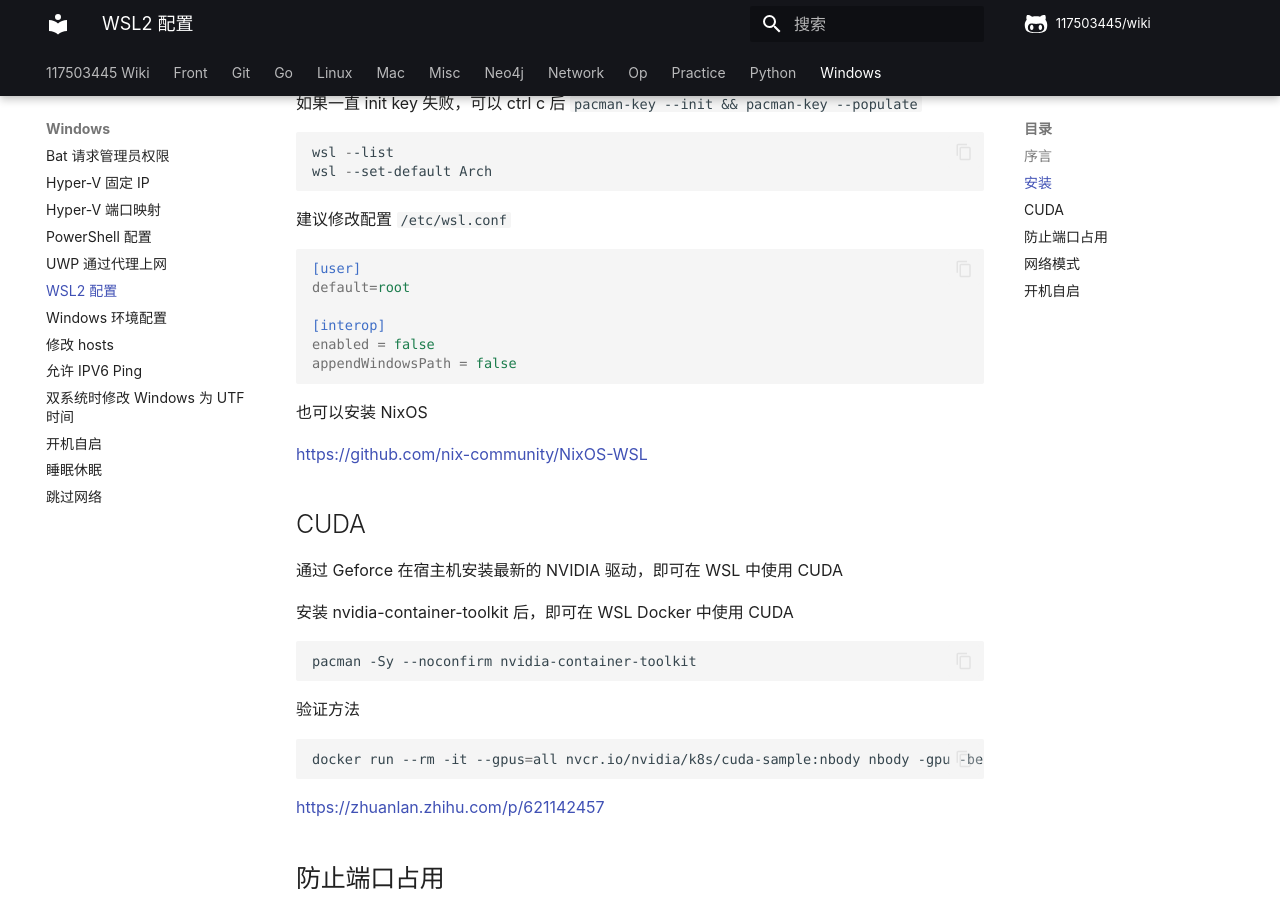
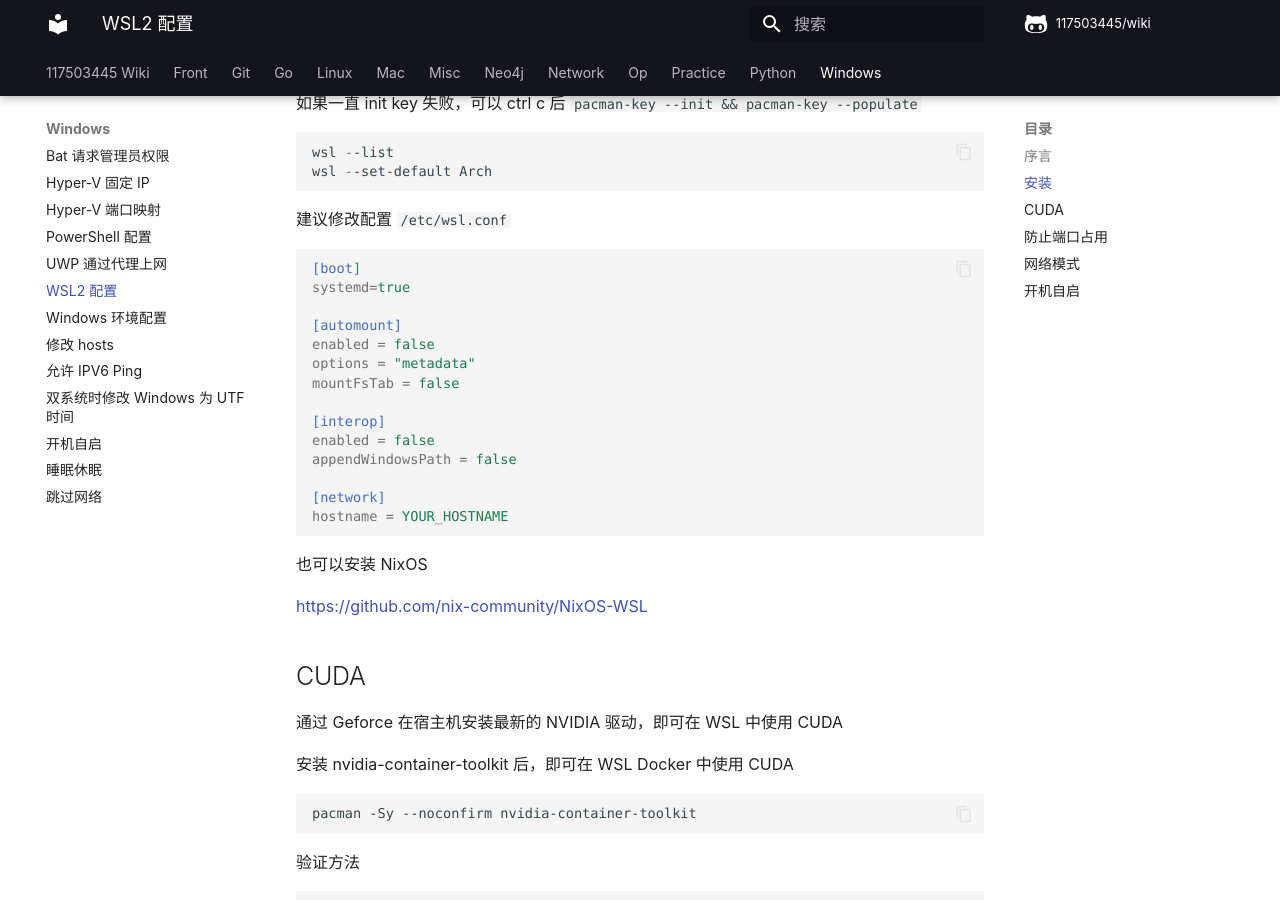
Before and after one commit to 117503445/wiki, an MkDocs documentation site: the page built from docs/windows/WSL2 配置.md, in a window 1280 px wide and 900 px high, scrolled down 982 px. Built offline with MkDocs 1.6.1 and Material for MkDocs 9.7.7, drawn with Linux system fonts in a browser that asks for light colours; comment, search, counter and statistics services are not loaded.

Commit message:
docs(windows): 更新 WSL2 下 Arch Linux 配置指南
- 添加 systemd 配置，以支持在 WSL2 中使用 systemd
- 禁用自动挂载，使用 metadata 选项以提高性能
- 关闭网络自动配置，建议手动设置主机名

Signed-off-by: 117503445 <t117503445@gmail.com>

````diff
--- a/docs/windows/WSL2 配置.md
+++ b/docs/windows/WSL2 配置.md
@@ -48,12 +48,20 @@ wsl --set-default Arch
 建议修改配置 `/etc/wsl.conf`
 
 ```ini
-[user]
-default=root
+[boot]
+systemd=true
+
+[automount]
+enabled = false
+options = "metadata"
+mountFsTab = false
 
 [interop]
 enabled = false
 appendWindowsPath = false
+
+[network]
+hostname = YOUR_HOSTNAME
 ```
 
 也可以安装 NixOS
````
